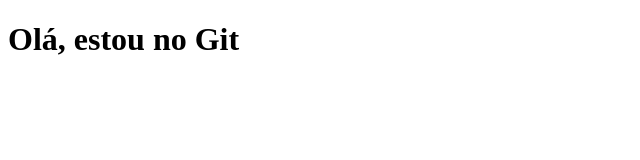
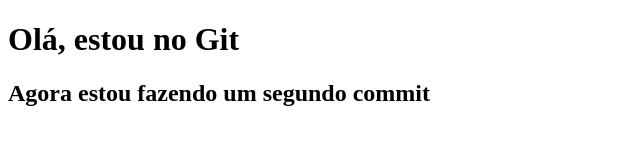
Before and after one commit to AmadeusDelfino/aula-01-fullstack-git, a plain HTML site: page index.html in a window 1280 px wide. Shown: the whole page, without its empty margins (0-640 px from the left). Drawn offline with Linux system fonts and the light colour scheme.

Commit message:
Modifiquei o arquivo index.html

```diff
--- a/index.html
+++ b/index.html
@@ -7,5 +7,6 @@
 </head>
 <body>
     <h1>Olá, estou no Git</h1>
+    <h2>Agora estou fazendo um segundo commit</h2>
 </body>
 </html>
```
